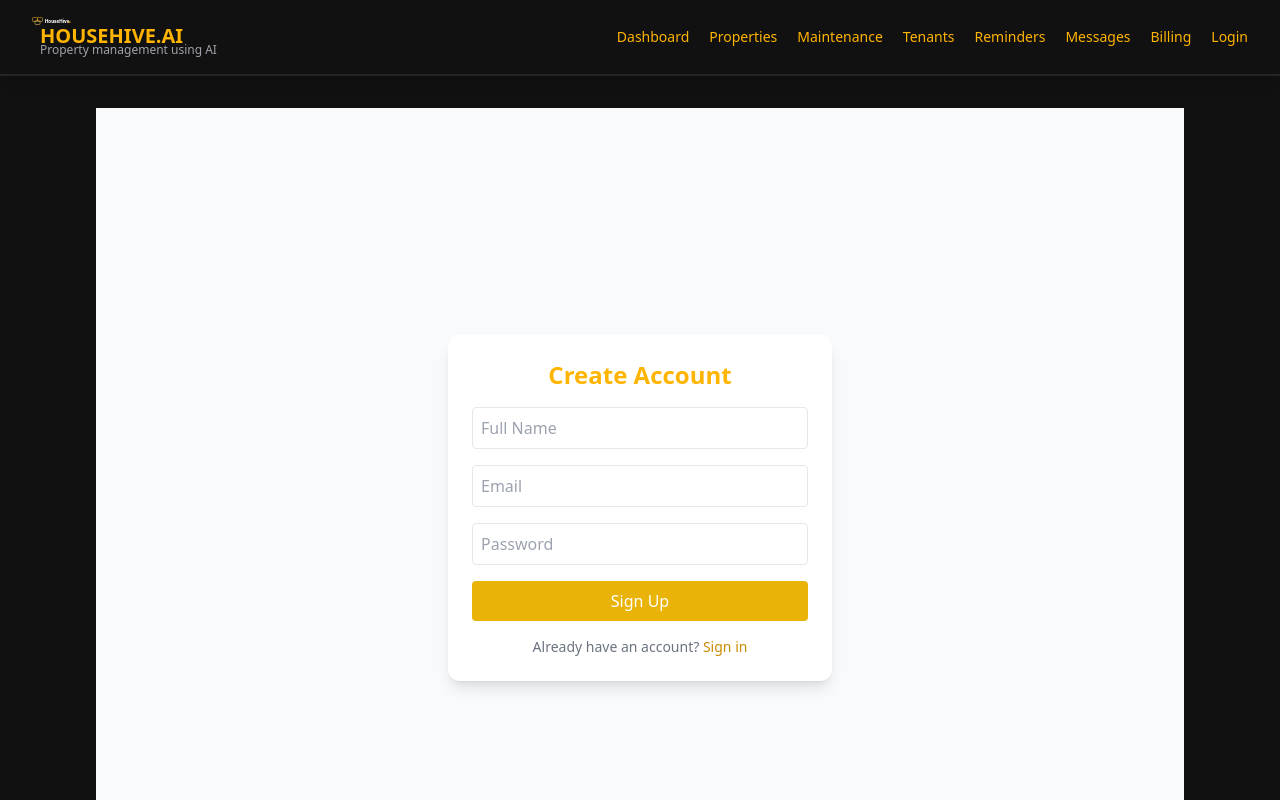
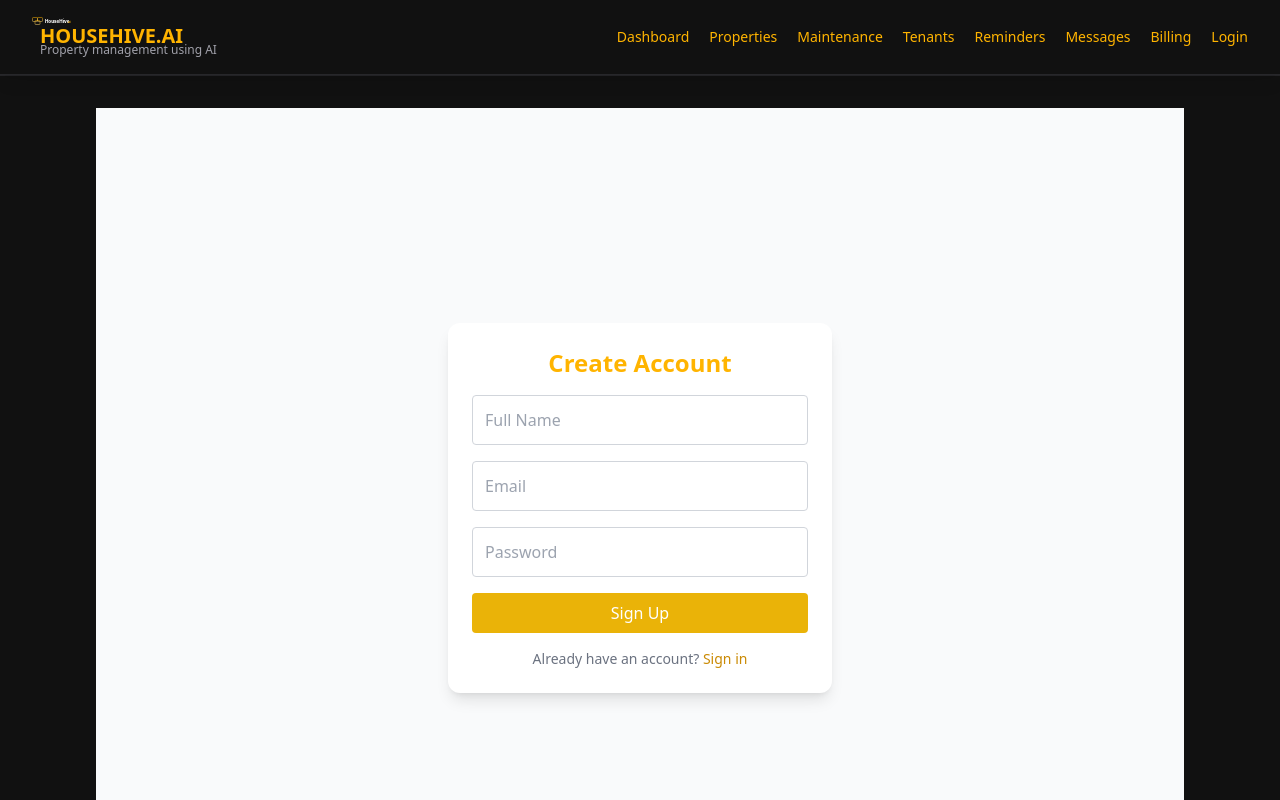
Before and after one commit to househiveai/HouseHive-Frontend-JS-Brand.zip, a Next.js app: page /register in a window 1280 px wide. Shown: the top 800 px of the page. Built offline with nearby package versions, Linux system fonts and the light colour scheme.

Commit message:
Update register.jsx

```diff
--- a/pages/register.jsx
+++ b/pages/register.jsx
@@ -37,31 +37,27 @@ export default function RegisterPage() {
 <input
   type="text"
   placeholder="Full Name"
-          className="w-full border p-2 rounded"
   value={name}
   onChange={(e) => setName(e.target.value)}
-          autoComplete="name"
-          required
+  className="w-full p-3 border border-gray-300 rounded bg-white text-black focus:outline-none focus:ring-2 focus:ring-yellow-400"
 />
+
 <input
   type="email"
   placeholder="Email"
-          className="w-full border p-2 rounded"
   value={email}
   onChange={(e) => setEmail(e.target.value)}
-          autoComplete="email"
-          required
+  className="w-full p-3 border border-gray-300 rounded bg-white text-black focus:outline-none focus:ring-2 focus:ring-yellow-400 mt-3"
 />
+
 <input
   type="password"
   placeholder="Password"
-          className="w-full border p-2 rounded"
   value={password}
   onChange={(e) => setPassword(e.target.value)}
-          autoComplete="new-password"
-          minLength={8}
-          required
+  className="w-full p-3 border border-gray-300 rounded bg-white text-black focus:outline-none focus:ring-2 focus:ring-yellow-400 mt-3"
 />
+
         {error && <p className="text-red-600 text-sm">{error}</p>}
         <button
           type="submit"
```
Lines whose indentation alone changed are shown as unchanged.
